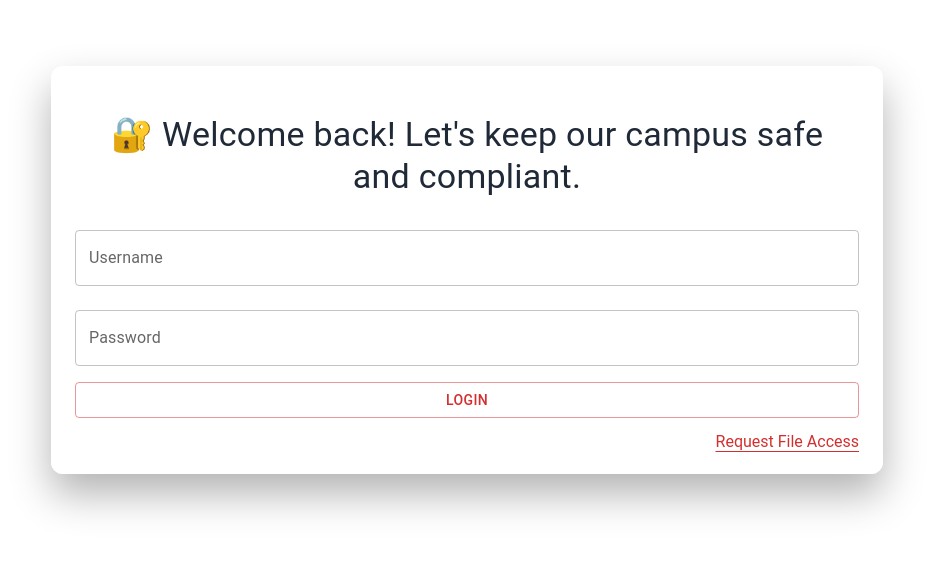
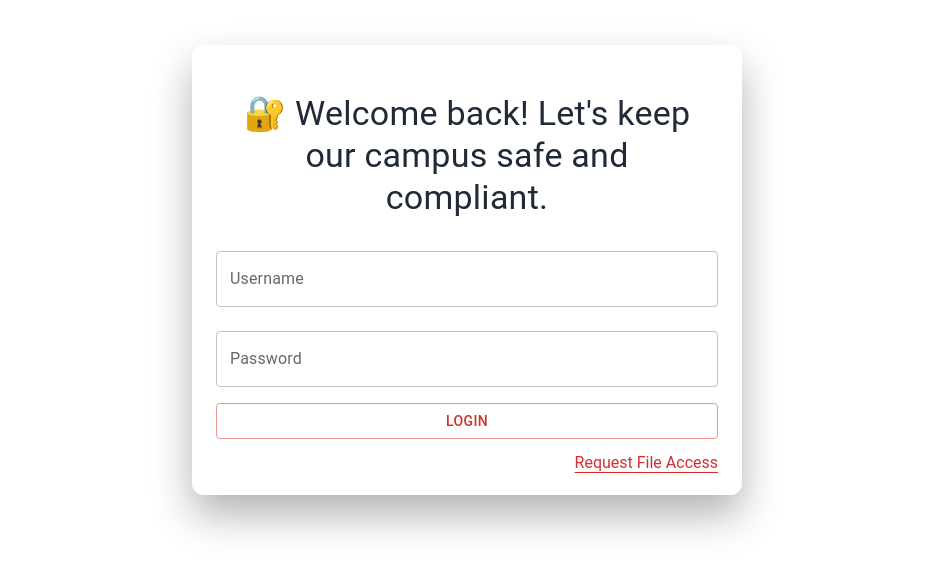
Before and after one commit to ShiinaNeet/ViolationWebReactApp, a React (Vite) app: page /login in a window 1280 px wide. Shown: the part 130-702 px from the top of the page, without its empty margins (173-1106 px from the left). Built offline with nearby package versions, Linux system fonts and the light colour scheme.

Commit message:
Update Login.jsx

```diff
--- a/src/routes/Login.jsx
+++ b/src/routes/Login.jsx
@@ -127,7 +127,7 @@ const Login = () => {
     "Request-For-Non-Wearing-Of-Uniform",
   ];
   return (
-    <div className="flex flex-col items-center justify-center h-screen w-full bg-gradient-to-br p-4">
+    <div className="flex flex-col items-center justify-center h-screen w-full bg-gradient-to-br p-4 overflow-hidden">
       <AnimatePresence mode="wait">
         <motion.div
           key={activeForm}
@@ -136,7 +136,7 @@ const Login = () => {
           animate="visible"
           exit="exit"
           transition={{ duration: 0.5 }}
-          className="sm:w-2/3 w-5/6 p-6 rounded-xl border border-gray-200 bg-white/80 backdrop-blur-md shadow-huge"
+          className="sm:w-[450px] md:w-[550px] w-full- p-6 rounded-xl border border-gray-200 bg-white/80 backdrop-blur-md shadow-huge"
         >
           {activeForm === "login" ? (
             <div className="flex flex-col gap-y-2">
```
